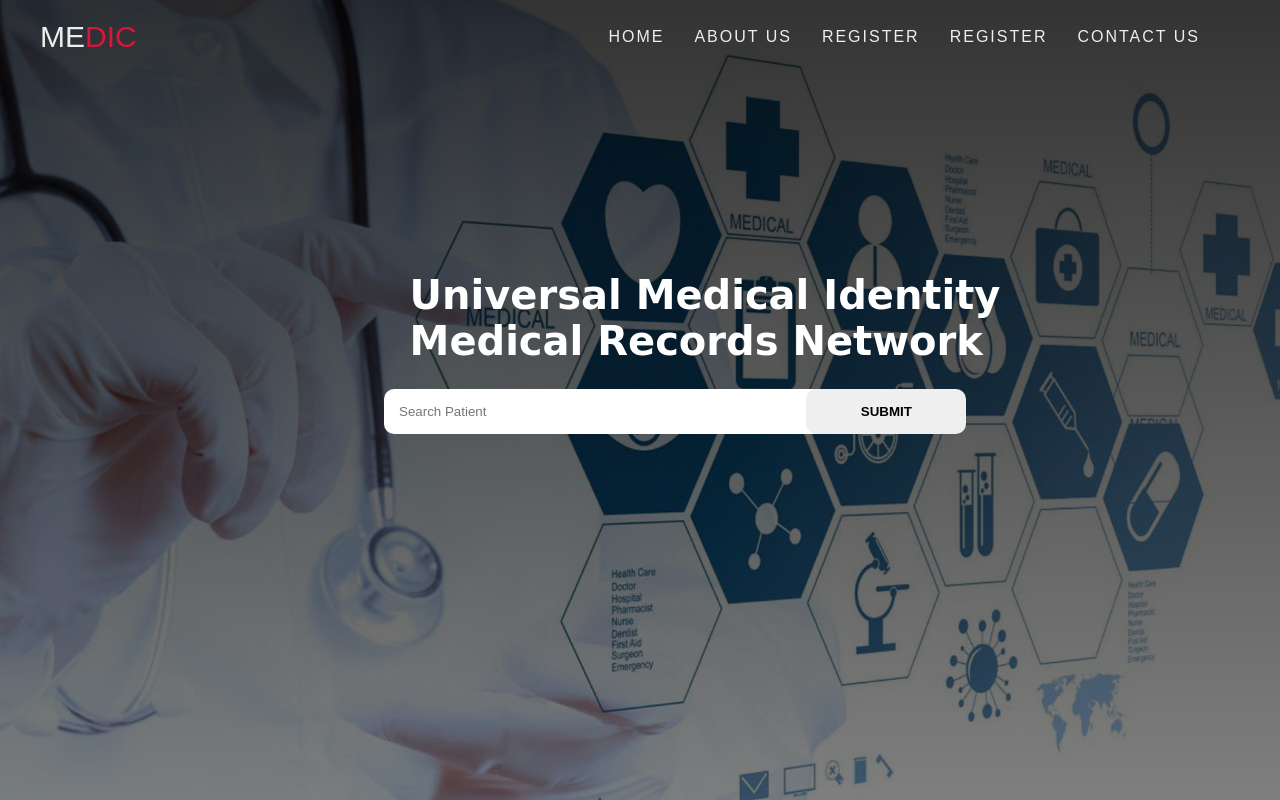
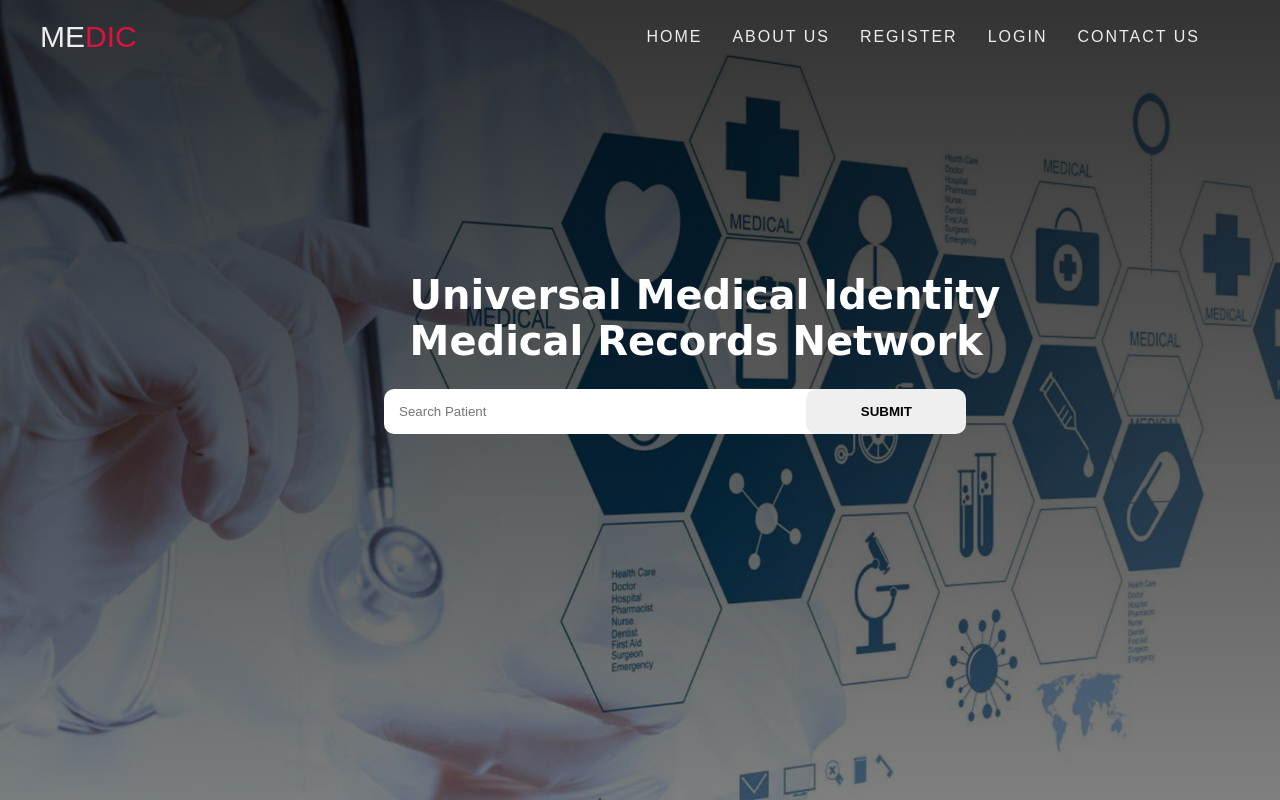
Before and after one commit to Rishabhltfb/Universal-Medical-Identity, a Flask app: page / in a window 1280 px wide. Run offline with Flask 2, Linux system fonts and the light colour scheme; some libraries are stand-ins or nearby versions.

Commit message:
Fixing mistake in navbar

```diff
--- a/HackCBS/hackcbs/templates/cover.html
+++ b/HackCBS/hackcbs/templates/cover.html
@@ -302,7 +302,7 @@
             <li><a href="{{ url_for('cover') }}">Home</a></li>
             <li><a href="{{ url_for('about') }}">About us</a></li>
             <li><a href="{{ url_for('register') }}">Register</a></li>
-            <li><a href="{{ url_for('login') }}">Register</a></li>
+            <li><a href="{{ url_for('login') }}">Login</a></li>
             <li><a href="{{ url_for('contact') }}">Contact us</a></li>
           </ul>
         </nav>
```
